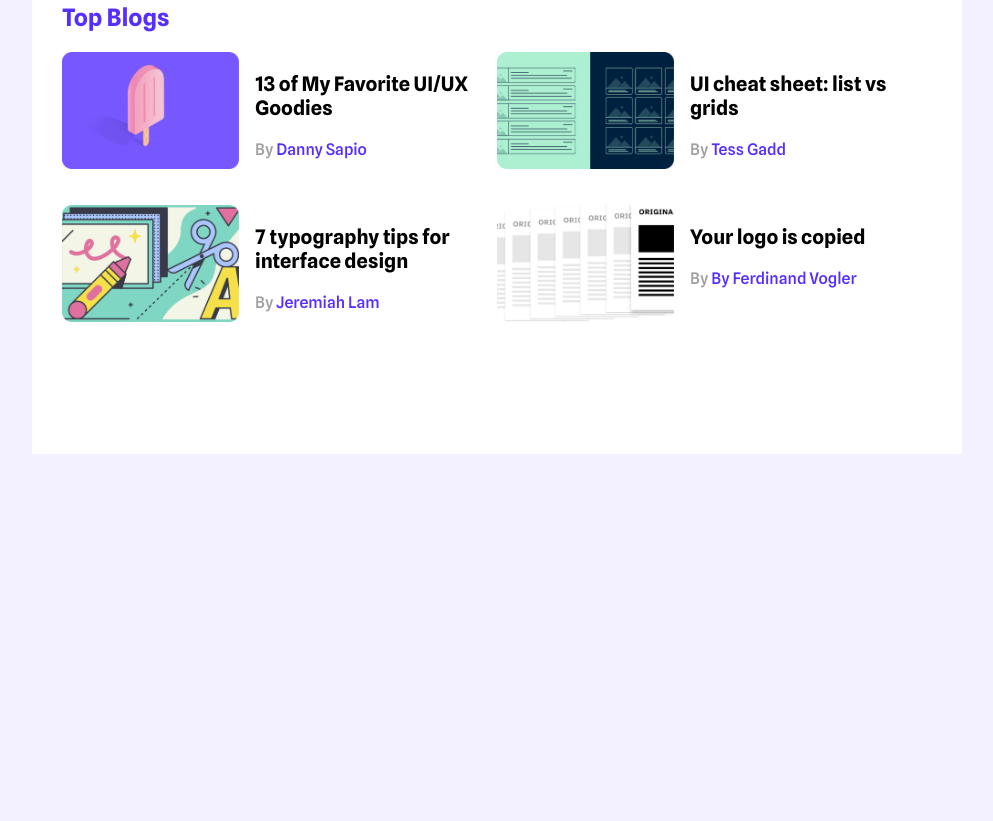
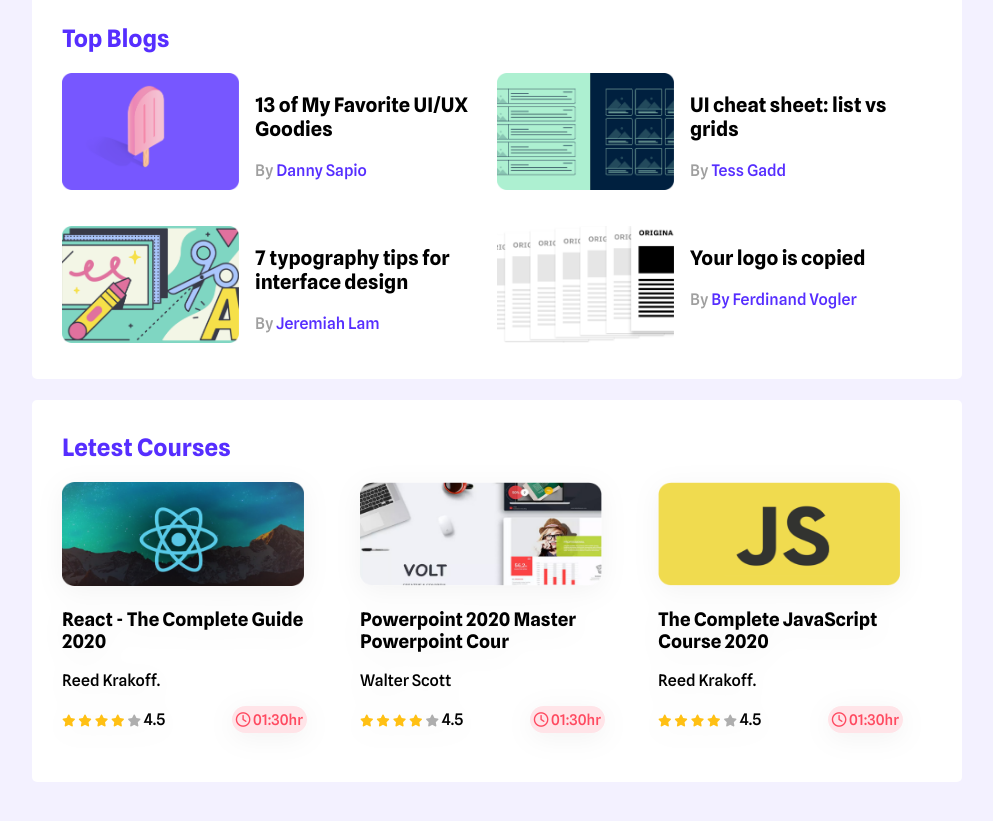
Before and after one commit to sagor15/leader-board, a plain HTML site: page index.html in a window 1280 px wide. Shown: the part 293-1114 px from the top of the page, without its empty margins (143-1136 px from the left). Before the commit the page ends 800 px from the top, so only its background shows below. Drawn offline with Linux system fonts and the light colour scheme.

Commit message:
second commit

```diff
--- a/index.html
+++ b/index.html
@@ -5,6 +5,7 @@
     <meta http-equiv="X-UA-Compatible" content="IE=edge" />
     <meta name="viewport" content="width=device-width, initial-scale=1.0" />
     <title>Document</title>
+    <script src="https://kit.fontawesome.com/a5b7d606f8.js" crossorigin="anonymous"></script>
 
     <!-- stylesheet -->
     <link rel="stylesheet" href="styles/style.css" />
@@ -97,6 +98,96 @@
             </div>
           </div>
       </section>
+
+      <!-- letest-courses  -->
+
+      <section class="container">
+          <h2 class="section-tittle">Letest Courses</h2>
+          <div class="courses">
+              <div class="course">
+                  <div class="course-banner">
+                      <img src="images/courses/course-1.png" alt="">
+                  </div>
+                  <div class="course-details">
+                      <h3 class="course-tittle">
+                        React - The Complete Guide 2020
+                      </h3>
+                      <p class="course-author">Reed Krakoff.</p>
+                      <div class="course-info">
+                          <div>
+                            <i class="fas fa-star field"></i>
+                            <i class="fas fa-star field"></i>
+                            <i class="fas fa-star field"></i>
+                            <i class="fas fa-star field"></i>
+                            <i class="fas fa-star emty"></i>
+                            <span>4.5</span>
+                          </div>
+
+                          <div class="course-duration">
+                            <i class="far fa-clock"></i>
+                            01:30hr
+                          </div>
+                      </div>
+                  </div>
+              </div>
+              <div class="course">
+                <div class="course-banner">
+                    <img src="images/courses/course-2.png" alt="">
+                </div>
+                <div class="course-details">
+                    <h3 class="course-tittle">
+                        Powerpoint 2020  Master Powerpoint Cour
+                    </h3>
+                    <p class="course-author">Walter Scott</p>
+                    <div class="course-info">
+                        <div>
+                          <i class="fas fa-star field"></i>
+                          <i class="fas fa-star field"></i>
+                          <i class="fas fa-star field"></i>
+                          <i class="fas fa-star field"></i>
+                          <i class="fas fa-star emty"></i>
+                          <span>4.5</span>
+                        </div>
+
+                        <div class="course-duration">
+                          <i class="far fa-clock"></i>
+                          01:30hr
+                        </div>
+                    </div>
+                </div>
+            </div>
+            <div class="course">
+                <div class="course-banner">
+                    <img src="images/courses/course-3.png" alt="">
+                </div>
+                <div class="course-details">
+                    <h3 class="course-tittle">
+                        The Complete JavaScript Course 2020
+                    </h3>
+                    <p class="course-author">Reed Krakoff.</p>
+                    <div class="course-info">
+                        <div>
+                          <i class="fas fa-star field"></i>
+                          <i class="fas fa-star field"></i>
+                          <i class="fas fa-star field"></i>
+                          <i class="fas fa-star field"></i>
+                          <i class="fas fa-star emty"></i>
+                          <span>4.5</span>
+                        </div>
+
+                        <div class="course-duration">
+                          <i class="far fa-clock"></i>
+                          01:30hr
+                        </div>
+                    </div>
+                </div>
+            </div>
+          </div>
+      </section>
+      <br>
+      <br>
+      <br>
+      <br>
     </main>
   </body>
 </html>
--- a/styles/style.css
+++ b/styles/style.css
@@ -9,13 +9,17 @@ body {
 }
 main {
   display: flex;
-  justify-content: center;
+  /* justify-content: center; */
+  flex-direction: column;
+  align-items: center;
 }
 .container {
   background-color: #ffffff;
   width: 870px;
-  height: 679px;
+  /* height: 679px; */
+  border-radius: 5px;
   padding: 30px;
+  margin-top: 21px;
 }
 hr {
   border: 1px solid #d1d1d1;
@@ -82,3 +86,101 @@ article {
   font-size: 24px;
   margin-top: 30px;
 }
+
+/* courses style  */
+
+.courses {
+  display: grid;
+  grid-template-columns: repeat(3, 1fr);
+  grid-column-gap: 24px;
+}
+.course {
+  width: 245px;
+  height: 269.79px;
+  /* border: 1px solid; */
+  filter: drop-shadow(0px 5.34229px 13.3557px rgba(0, 0, 0, 0.05));
+  border-radius: 5px;
+}
+.course-info {
+  display: flex;
+  align-items: center;
+  justify-content: space-between;
+}
+.course-banner img {
+  width: 242px;
+  height: 104px;
+}
+.fa-star {
+  font-size: 12px;
+}
+.fa-star.field {
+  color: #ffc014;
+}
+.fa-star.emty {
+  color: #aeaeae;
+}
+.course-duration {
+  color: #ff4a60;
+  background-color: #ffe4e8;
+  border-radius: 14.6913px;
+  padding: 5px 4px;
+  font-size: 14.6913px;
+}
+
+/* ---------------
+    Media Quries
+ ---------------  */
+
+/* Mobile divices */
+
+@media only screen and (max-width: 688px) {
+  .container {
+    width: 100%;
+    padding: 0;
+  }
+  .players,
+  .blogs,
+  .blog-info,
+  .courses {
+    display: grid;
+    grid-template-columns: repeat(1, 1fr);
+    background-color: blanchedalmond;
+  }
+  article {
+    display: grid;
+  }
+  .player,
+  .blog .courses {
+    flex-direction: column;
+  }
+  .player img,
+  .thumbnail img {
+    width: 200px;
+    height: 200px;
+    margin-top: 5px;
+  }
+  .player-name {
+    font-size: 25px;
+    margin-left: 16px;
+  }
+  .section-tittle,
+  .section-tittle1,
+  .blogs {
+    text-align: center;
+    font-size: 25px;
+    font-weight: 900;
+  }
+  .courses {
+    justify-items: center;
+    padding-top: 51px;
+  }
+  .course {
+    margin-top: 58px;
+    margin-bottom: 15px;
+  }
+  hr {
+    margin-top: 77px;
+  }
+
+  /* blog  */
+}
```
